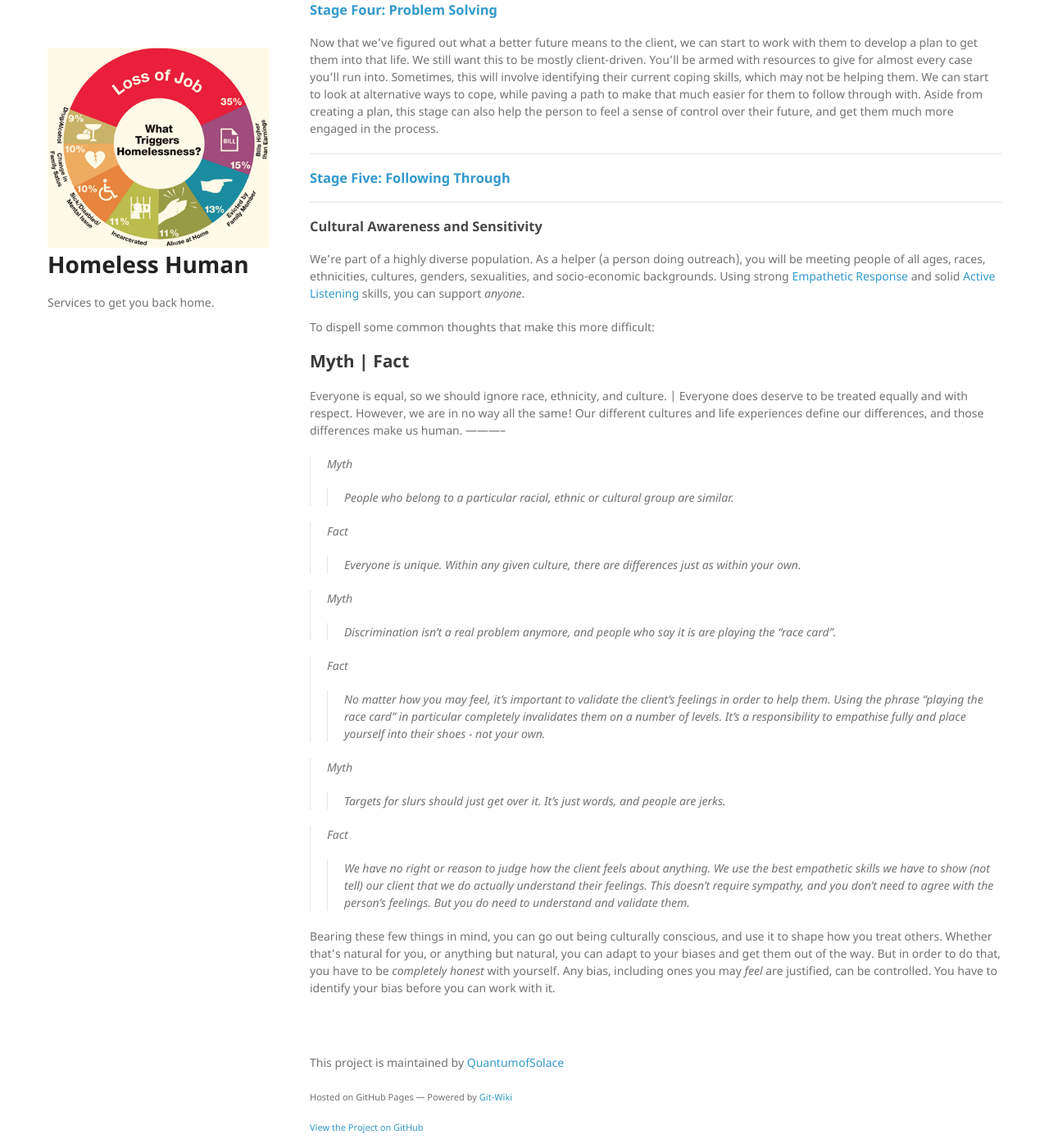
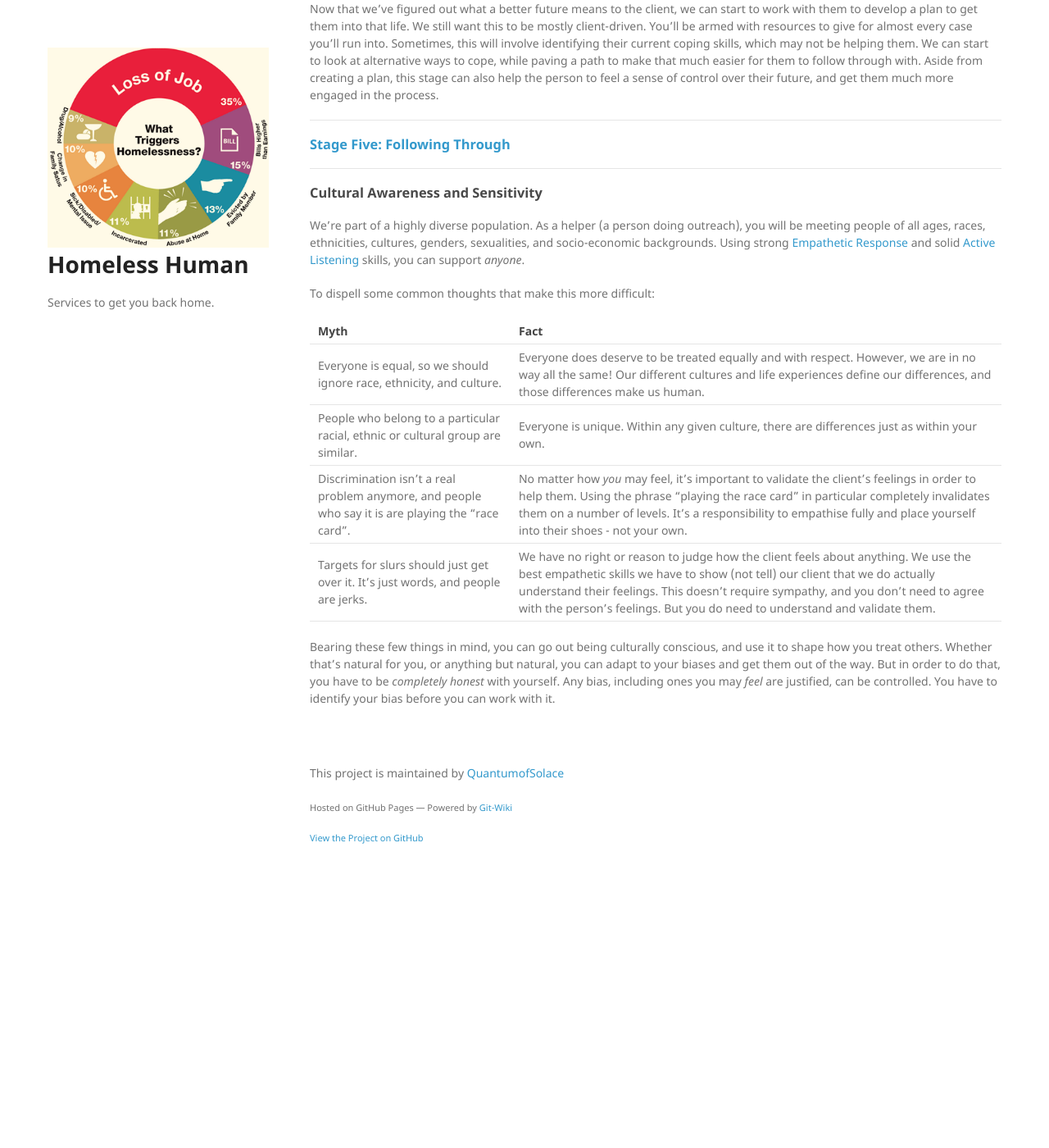
Before and after one commit to QuantumofSolace/Homeless-Human, a Jekyll site: the page built from wiki/how-to-help.markdown, in a window 1280 px wide and 1400 px high, scrolled down 1202 px. Shown: the whole window at 82% size. Built offline with Jekyll 4.4.1, drawn with Linux system fonts in a browser that asks for light colours; nearby versions of some CDN libraries; our own code applies the rules of GitHub Pages for plain Markdown files; after the commit the page ends 2249 px from its top, so only the background shows below that.

Commit message:
Update how-to-help.markdown

```diff
--- a/wiki/how-to-help.markdown
+++ b/wiki/how-to-help.markdown
@@ -36,27 +36,11 @@ We're part of a highly diverse population. As a helper (a person doing outreach)
 To dispell some common thoughts that make this more difficult:
 
 
-Myth | Fact
------------
+Myth  |  Fact
+----- | -----
 Everyone is equal, so we should ignore race, ethnicity, and culture. | Everyone does deserve to be treated equally and with respect. However, we are in no way all the same! Our different cultures and life experiences define our differences, and those differences make us human.
------------
-
->_Myth_
->>People who belong to a particular racial, ethnic or cultural group are similar.
-
->_Fact_
->>Everyone is unique. Within any given culture, there are differences just as within your own.
-
->_Myth_
->>Discrimination isn't a real problem anymore, and people who say it is are playing the "race card".
-
->_Fact_
->>No matter how _you_ may feel, it's important to validate the client's feelings in order to help them. Using the phrase "playing the race card" in particular completely invalidates them on a number of levels. It's a responsibility to empathise fully and place yourself into their shoes - not your own.
-
->_Myth_
->>Targets for slurs should just get over it. It's just words, and people are jerks.
-
->_Fact_
->>We have no right or reason to judge how the client feels about anything. We use the best empathetic skills we have to show (not tell) our client that we do actually understand their feelings. This doesn't require sympathy, and you don't need to agree with the person's feelings. But you do need to understand and validate them.
+People who belong to a particular racial, ethnic or cultural group are similar. | Everyone is unique. Within any given culture, there are differences just as within your own.
+Discrimination isn't a real problem anymore, and people who say it is are playing the "race card". | No matter how _you_ may feel, it's important to validate the client's feelings in order to help them. Using the phrase "playing the race card" in particular completely invalidates them on a number of levels. It's a responsibility to empathise fully and place yourself into their shoes - not your own.
+Targets for slurs should just get over it. It's just words, and people are jerks. | We have no right or reason to judge how the client feels about anything. We use the best empathetic skills we have to show (not tell) our client that we do actually understand their feelings. This doesn't require sympathy, and you don't need to agree with the person's feelings. But you do need to understand and validate them.
 
 Bearing these few things in mind, you can go out being culturally conscious, and use it to shape how you treat others. Whether that's natural for you, or anything but natural, you can adapt to your biases and get them out of the way. But in order to do that, you have to be _completely honest_ with yourself. Any bias, including ones you may _feel_ are justified, can be controlled. You have to identify your bias before you can work with it.
```
